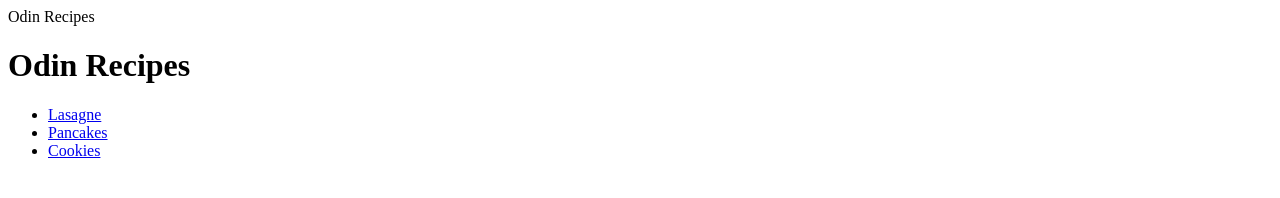
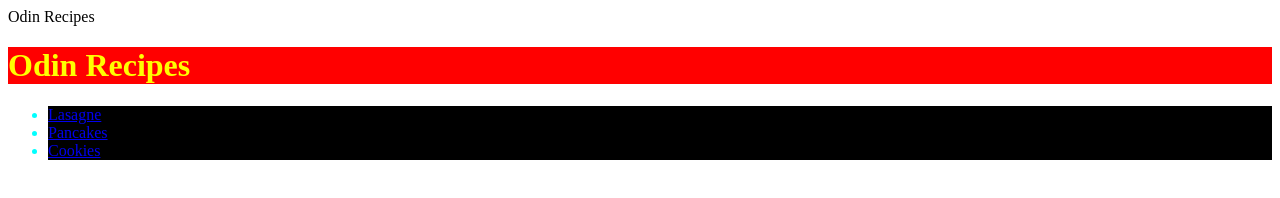
Before and after one commit to rugbrodet/odin-recipes, a plain HTML site: page recipes/index.html in a window 1280 px wide. Drawn offline with Linux system fonts and the light colour scheme.

Commit message:
added some css

```diff
--- a/recipes/index.html
+++ b/recipes/index.html
@@ -4,6 +4,7 @@
   <head>
     <meta charset="UTF-8"
     <title>Odin Recipes</title>
+    <link rel="stylesheet" href="style.css"
   </head>
   <body>
     <h1>Odin Recipes</h1>
--- /dev/null
+++ b/recipes/style.css
@@ -0,0 +1,11 @@
+h1{
+  background-color: red;
+  color: yellow;
+  text-emphasis: bold;
+}
+
+li{
+  background-color: black;
+  color: aqua;
+  text-emphasis: italic;
+}
```
